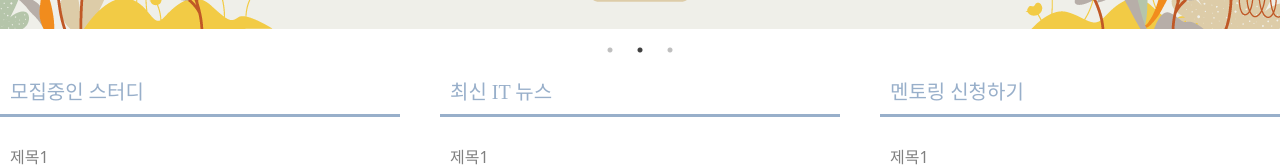
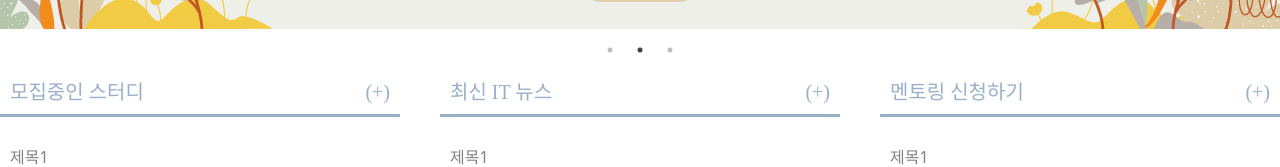
Before and after one commit to kgmin604/pwith, a React (Create React App) app: page / in a window 1280 px wide. Shown: the part 526-693 px from the top of the page. Built offline with nearby package versions, Linux system fonts and the light colour scheme; a web font is replaced by a local one.

Commit message:
카테고리 이동 버튼 추가

```diff
--- a/src/pages/pwithmain/PwithMain.js
+++ b/src/pages/pwithmain/PwithMain.js
@@ -2,8 +2,11 @@ import axios from "axios";
 import { useState } from "react";
 import "./main.css";
 import SimpleSlider from "./mainSlider.js";
+import { useNavigate } from "react-router-dom";
 
 function PwithMain(){
+
+    let navigate = useNavigate();
     // {'id':-1,'title':''}, {'id':-1,'title':''}, {'id':-1,'title':''}, {'id':-1,'title':''}, {'id':-1,'title':''} // 초기화용
     let [studyList, setStudyList] = useState([
         {'id':1,'title':'제목1'}, {'id':2,'title':'제목2'}, {'id':3,'title':'제목3'}, {'id':4,'title':'제목4'}, {'id':5,'title':'제목5'}
@@ -23,7 +26,8 @@ function PwithMain(){
             <SimpleSlider/>
             <div className="main-area">
                 <div className="posting-part" style={{'margin-right':'40px'}}>
-                    <h5 className="posting-header">모집중인 스터디</h5>
+                    <h5 className="posting-header">모집중인 스터디
+                    <span className="posting-plus" onClick={()=>{navigate("/study")}}>(+)</span></h5>
                     <ul className="posting-list">
                     {
                         studyList.map((a,i)=>{
@@ -35,7 +39,8 @@ function PwithMain(){
                     </ul>
                 </div>
                 <div className="posting-part" style={{'margin-right':'40px'}}>
-                    <h5 className="posting-header">최신 IT 뉴스</h5>
+                    <h5 className="posting-header">최신 IT 뉴스
+                    <span className="posting-plus" onClick={()=>{navigate("/community/IT")}}>(+)</span></h5>
                     <ul className="posting-list">
                     {
                         newsList.map((a,i)=>{
@@ -47,7 +52,8 @@ function PwithMain(){
                     </ul>
                 </div>
                 <div className="posting-part">
-                    <h5 className="posting-header">멘토링 신청하기</h5>
+                    <h5 className="posting-header">멘토링 신청하기
+                    <span className="posting-plus" onClick={()=>{navigate("/mentoring")}}>(+)</span></h5>
                     <ul className="posting-list">
                     {
                         mentorList.map((a,i)=>{
--- a/src/pages/pwithmain/main.css
+++ b/src/pages/pwithmain/main.css
@@ -23,6 +23,11 @@
 
 .posting-list{
     padding:10px;
+    cursor: pointer;
+}
+.posting-plus{
+    float:right;
+    margin: 0px 0px;
     cursor: pointer;
 }
 .posting{
```
